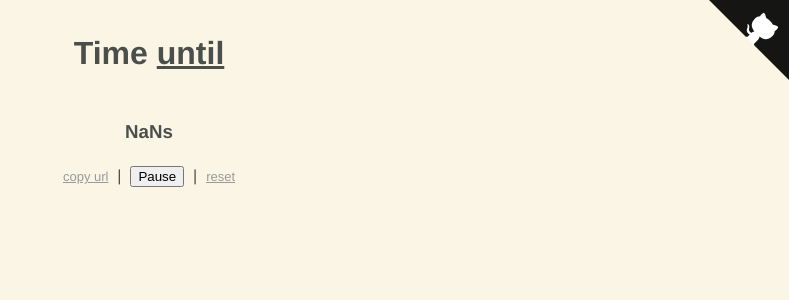
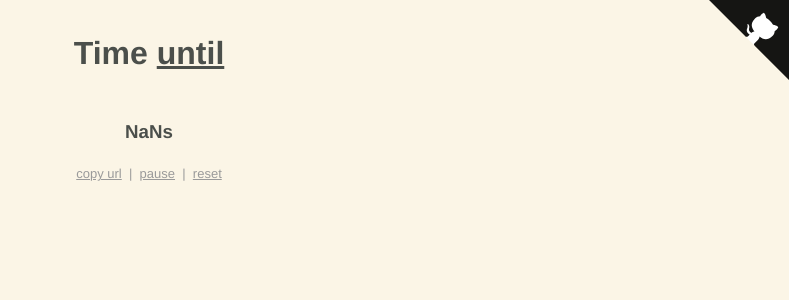
Before and after one commit to ridulfo/time-since, a Svelte app: page /about in a window 1280 px wide. Both pictures are taken after a click on the button "Go!". Shown: the top 300 px of the page, without its empty margins (491-1280 px from the left). Built offline with nearby package versions, Linux system fonts and the light colour scheme.

Commit message:
Formatted pause

```diff
--- a/src/pages/Display.svelte
+++ b/src/pages/Display.svelte
@@ -72,13 +72,16 @@
 <span>
   <CopyLink text="copy url" url={window.location.href} />
   &nbsp;|&nbsp;
-  <button on:click={pauseResume}>
-    {#if isPaused}
-      Resume
-    {:else}
-      Pause
-    {/if}
-  </button>
+  <!-- svelte-ignore a11y-click-events-have-key-events -->
+  <span on:click={pauseResume}>
+    <u>
+      {#if isPaused}
+        resume
+      {:else}
+        pause
+      {/if}
+    </u>
+  </span>
   &nbsp;|&nbsp;
   <Link href="/">reset</Link>
 </span>
@@ -87,4 +90,9 @@
   h4 {
     margin: 0;
   }
+  span {
+    color: #9a9a9a;
+    font-size: small;
+    cursor: pointer;
+  }
 </style>
```
